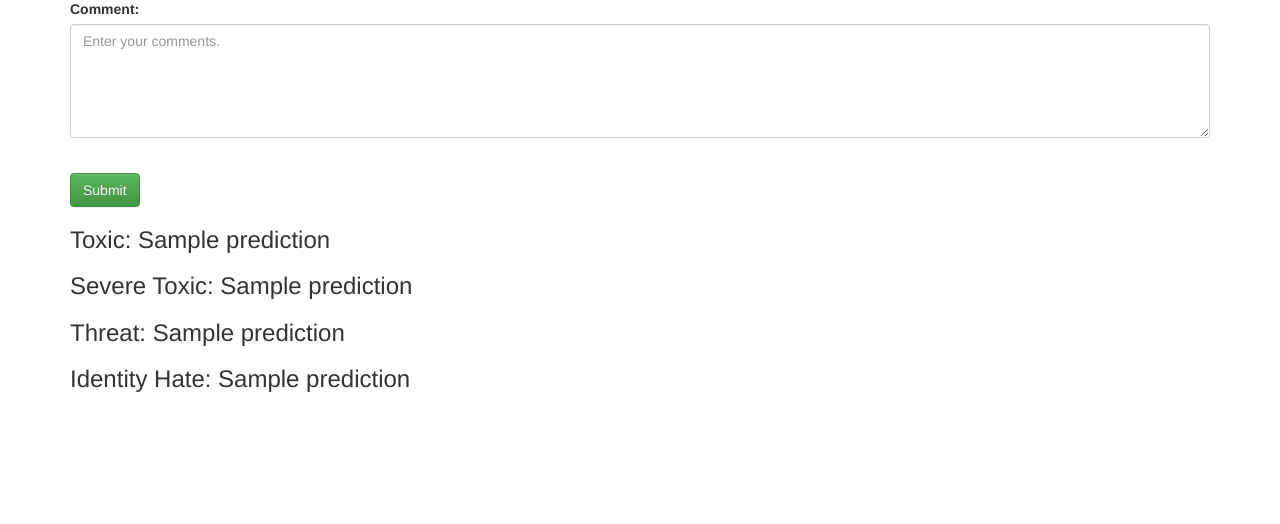
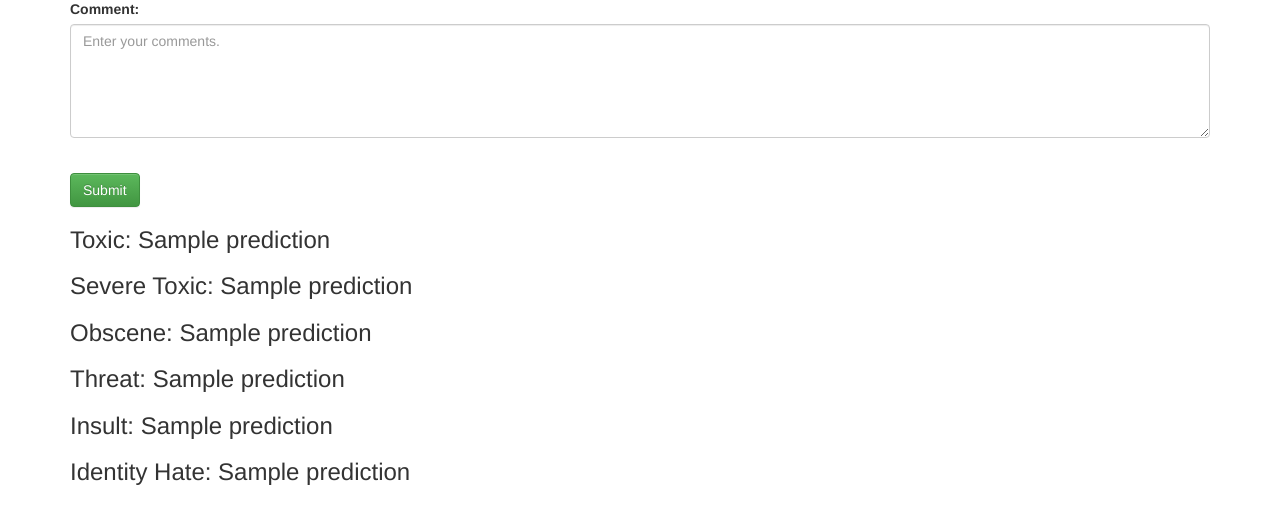
Before and after one commit to aryanlath/Toxic_Comments, a Flask app: template templates/index.html in a window 1280 px wide. Shown: the part 64-588 px from the top of the page. Run offline with Flask 2, Linux system fonts and the light colour scheme; the template is opened without the code that fills it: values that come from a table or form of the project are taken from there, most other values are stand-ins (such as "Sample title", 1, 10 or a date in 2020); some libraries are stand-ins or nearby versions.

Commit message:
Update index.html

```diff
--- a/templates/index.html
+++ b/templates/index.html
@@ -34,9 +34,13 @@
 
                 <h3>Severe Toxic:  {{prediction[1]}}</h3>
 
-                <h3>Threat:  {{prediction[2]}}</h3>
+                <h3>Obscene: {{prediction[2]}}</h3>
 
-                <h3>Identity Hate:  {{prediction[3]}}</h3>
+                <h3>Threat:  {{prediction[3]}}</h3>
+
+                <h3>Insult:  {{prediction[4]}}</h3>
+
+                <h3>Identity Hate:  {{prediction[5]}}</h3>
 
             <p>
         </div>
```
